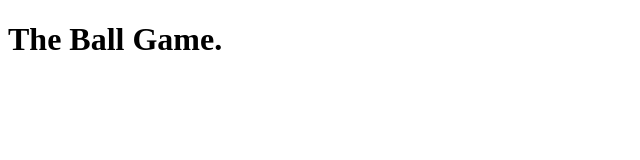
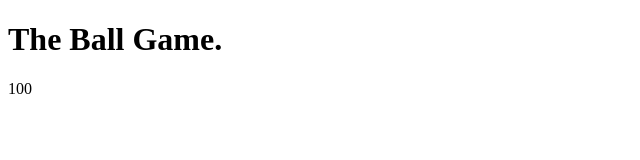
Before and after one commit to orrans/hw, a plain HTML site: page index.html in a window 1280 px wide. Shown: the full height of the page, 0-640 px from the left. Drawn offline with Linux system fonts and the light colour scheme.

Commit message:
Add ball div

```diff
--- a/index.html
+++ b/index.html
@@ -7,5 +7,8 @@
     </head>
     <body>
         <h1>The Ball Game.</h1>
+
+        <div class="ball">100</div>
+
     </body>
 </html>
```
